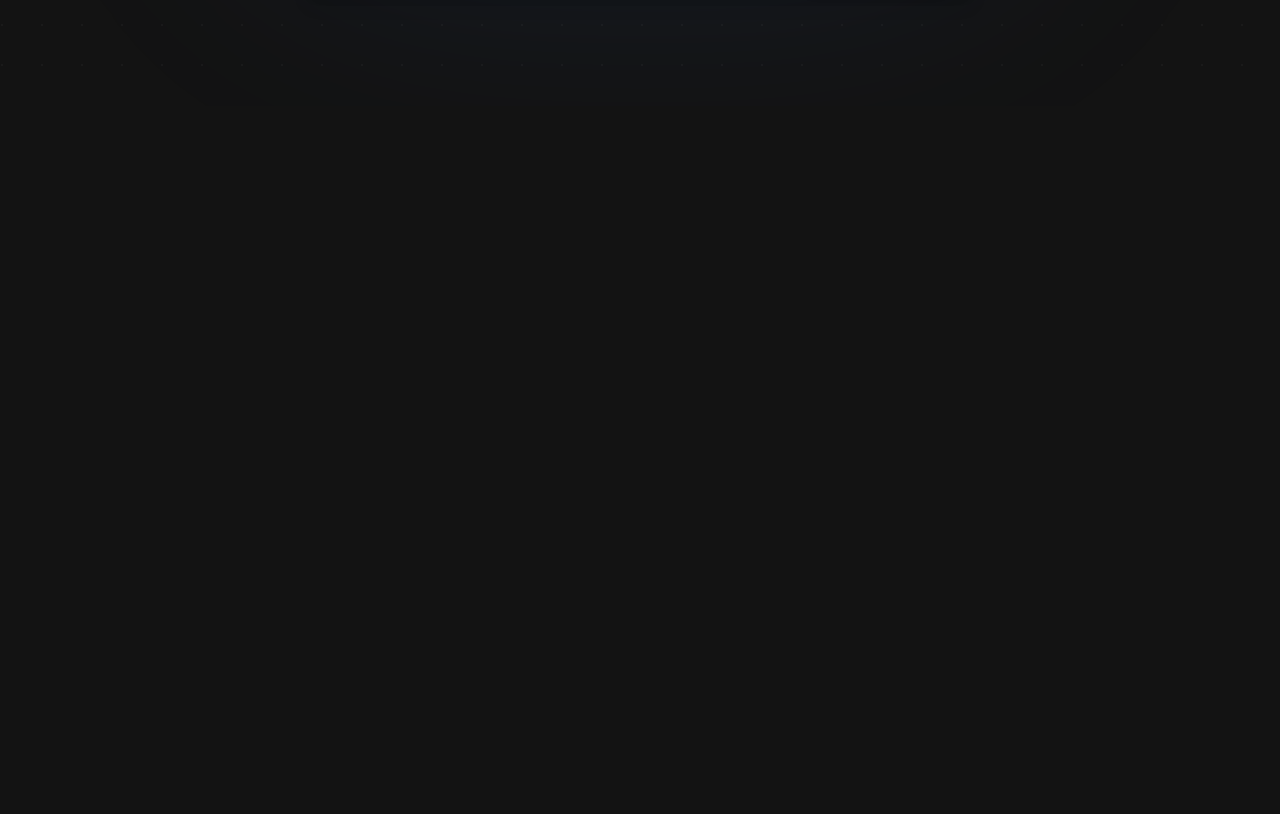
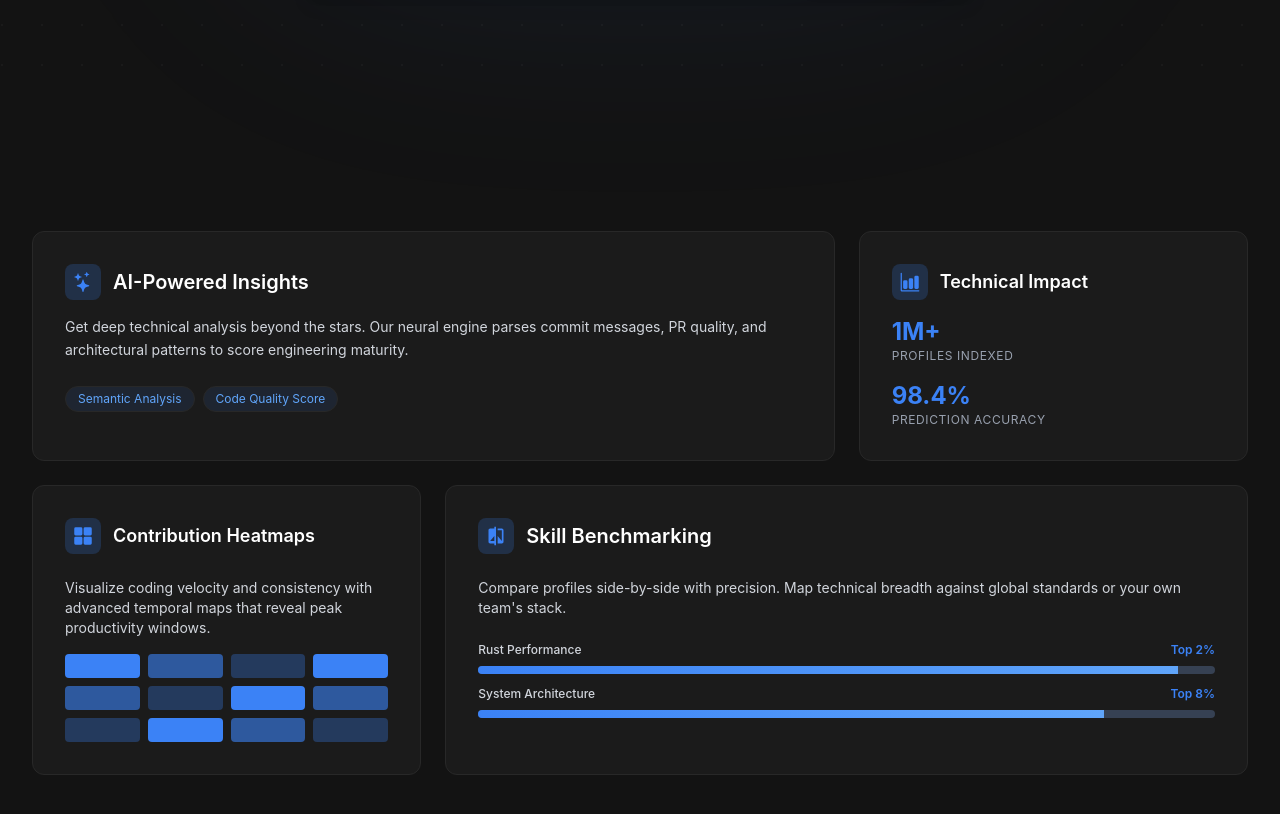
Before and after one commit to Shreyaakatiyar/DevIntel, a React (Vite) app: page / in a window 1280 px wide. Shown: the part 694-1508 px from the top of the page. Before the commit the page ends 800 px from the top, so only its background shows below. Built offline with nearby package versions, Linux system fonts and the light colour scheme.

Commit message:
Add Features section

```diff
--- /dev/null
+++ b/src/components/Features.jsx
@@ -0,0 +1,111 @@
+import React from 'react'
+import { BsStars } from "react-icons/bs";
+import { IoGrid } from "react-icons/io5";
+import { MdOutlineCompare } from "react-icons/md";
+import { IoBarChart } from "react-icons/io5";
+
+const Features = () => {
+  return (
+    <section className='py-32 px-8 max-w-7xl mx-auto'>
+        <div className='grid grid-cols-1 md:grid-cols-3 gap-6'>
+            {/* AI Insights Feature card */}
+            <div className='md:col-span-2 group relative overflow-hidden bg-[#1b1b1b] rounded-xl border border-default p-8 transition-all'>
+                <div className='relative z-10 flex flex-col h-full'>
+                    <div className='flex items-center gap-3 mb-4'>
+                        <div className='p-2 bg-[#3b82f6]/20 rounded-lg'>
+                            <BsStars className='text-[#3b82f6] text-xl'/>
+                        </div>
+                        <h3 className='text-white text-xl font-semibold'>AI-Powered Insights</h3>
+                    </div>
+                    <p className='text-gray-300 text-sm leading-relaxed'>
+                        Get deep technical analysis beyond the stars. Our neural engine parses commit messages, PR quality, and architectural patterns to score engineering maturity.
+                    </p>
+                    <div className='flex gap-2 mt-6'>
+                        <span className='px-3 py-1 bg-[#3b82f6]/10 border border-default text-[#60a5fa] text-xs rounded-full'>Semantic Analysis</span>
+                        <span className='px-3 py-1 bg-[#3b82f6]/10 border border-default text-[#60a5fa] text-xs rounded-full'>Code Quality Score</span>
+                    </div>
+                </div>
+            </div>
+
+            {/* Technical Impact card */}
+            <div className='group relative overflow-hidden bg-[#1b1b1b] rounded-xl border border-default p-8 transition-all'>
+                <div className='relative z-10 flex flex-col h-full'>
+                    <div className='flex items-center gap-3 mb-4'>
+                        <div className='p-2 bg-[#3b82f6]/20 rounded-lg'>
+                            <IoBarChart className='text-[#3b82f6] text-xl'/>
+                        </div>
+                        <h3 className='text-white text-lg font-semibold'>Technical Impact</h3>
+                    </div>
+                    <div className='space-y-4 mt-auto'>
+                        <div>
+                            <p className='text-[#3b82f6] text-2xl font-bold'>1M+</p>
+                            <p className='text-gray-400 text-xs uppercase tracking-wider'>Profiles Indexed</p>
+                        </div>
+                        <div>
+                            <p className='text-[#3b82f6] text-2xl font-bold'>98.4%</p>
+                            <p className='text-gray-400 text-xs uppercase tracking-wider'>Prediction Accuracy</p>
+                        </div>
+                    </div>
+                </div>
+            </div>
+
+            {/* Contribution Heatmaps card */}
+            <div className='group relative overflow-hidden bg-[#1b1b1b] rounded-xl border border-default p-8 transition-all'>
+                <div className='relative z-10 flex flex-col h-full'>
+                    <div className='flex items-center gap-3 mb-6'>
+                        <div className='p-2 bg-[#3b82f6]/20 rounded-lg'>
+                            <IoGrid className='text-[#3b82f6] text-xl'/>
+                        </div>
+                        <h3 className='text-white text-lg font-semibold'>Contribution Heatmaps</h3>
+                    </div>
+                    <p className='text-gray-300 text-sm mb-4'>
+                        Visualize coding velocity and consistency with advanced temporal maps that reveal peak productivity windows.
+                    </p>
+                    <div className='grid grid-cols-4 gap-2'>
+                        {[...Array(12)].map((_, i) => (
+                            <div key={i} className={`h-6 rounded ${i % 3 === 0 ? 'bg-[#3b82f6]' : i % 3 === 1 ? 'bg-[#3b82f6]/60' : 'bg-[#3b82f6]/30'}`}></div>
+                        ))}
+                    </div>
+                </div>
+            </div>
+
+            {/* Skill Benchmarking card */}
+            <div className='md:col-span-2 group relative overflow-hidden bg-[#1b1b1b] rounded-xl border border-default p-8 transition-all'>
+                <div className='relative z-10 flex flex-col h-full'>
+                    <div className='flex items-center gap-3 mb-6'>
+                        <div className='p-2 bg-[#3b82f6]/20 rounded-lg'>
+                            <MdOutlineCompare className='text-[#3b82f6] text-xl'/>
+                        </div>
+                        <h3 className='text-white text-xl font-semibold'>Skill Benchmarking</h3>
+                    </div>
+                    <p className='text-gray-300 text-sm mb-6'>
+                        Compare profiles side-by-side with precision. Map technical breadth against global standards or your own team's stack.
+                    </p>
+                    <div className='space-y-3'>
+                        <div>
+                            <div className='flex justify-between items-center mb-2'>
+                                <span className='text-gray-300 text-xs font-medium'>Rust Performance</span>
+                                <span className='text-[#3b82f6] text-xs font-semibold'>Top 2%</span>
+                            </div>
+                            <div className='w-full h-2 bg-gray-700 rounded-full overflow-hidden'>
+                                <div className='h-full w-[95%] bg-linear-to-r from-[#3b82f6] to-[#60a5fa]'></div>
+                            </div>
+                        </div>
+                        <div>
+                            <div className='flex justify-between items-center mb-2'>
+                                <span className='text-gray-300 text-xs font-medium'>System Architecture</span>
+                                <span className='text-[#3b82f6] text-xs font-semibold'>Top 8%</span>
+                            </div>
+                            <div className='w-full h-2 bg-gray-700 rounded-full overflow-hidden'>
+                                <div className='h-full w-[85%] bg-linear-to-r from-[#3b82f6] to-[#60a5fa]'></div>
+                            </div>
+                        </div>
+                    </div>
+                </div>
+            </div>
+        </div>
+    </section>
+  )
+}
+
+export default Features
--- a/src/components/Navbar.jsx
+++ b/src/components/Navbar.jsx
@@ -3,7 +3,7 @@ import React from 'react'
 const Navbar = () => {
   return (
     <>
-        <nav className='sticky top-0 z-50 flex items-center justify-between px-8 py-4 surface glass border-b border-default'>
+        <nav className='top-0 z-50 flex items-center justify-between px-8 py-4 surface glass border-b border-[#282828]'>
             <div className='flex items-center gap-2 justify-center'>
                 <div className='w-11 h-11 rounded-lg flex items-center justify-center'>
                     <span><img src="./src/assets/Logo.svg" alt="Logo"/></span>
--- a/src/index.css
+++ b/src/index.css
@@ -19,7 +19,7 @@
   --text-secondary: #cbc3d7;
 
   /* Border */
-  --border: #958ea0;
+  --border: #282828;
 
   /* Font Family */
   --font-display: "Inter", sans-serif;
--- a/src/pages/Home.jsx
+++ b/src/pages/Home.jsx
@@ -1,12 +1,14 @@
 import React from 'react'
 import Navbar from '../components/Navbar'
 import Hero from '../components/Hero'
+import Features from '../components/Features'
 
 const Home = () => {
   return (
     <>
         <Navbar/>
         <Hero/>
+        <Features/>
     </>
   )
 }
```
Also changed, not shown: src/components/Footer.jsx (added).
